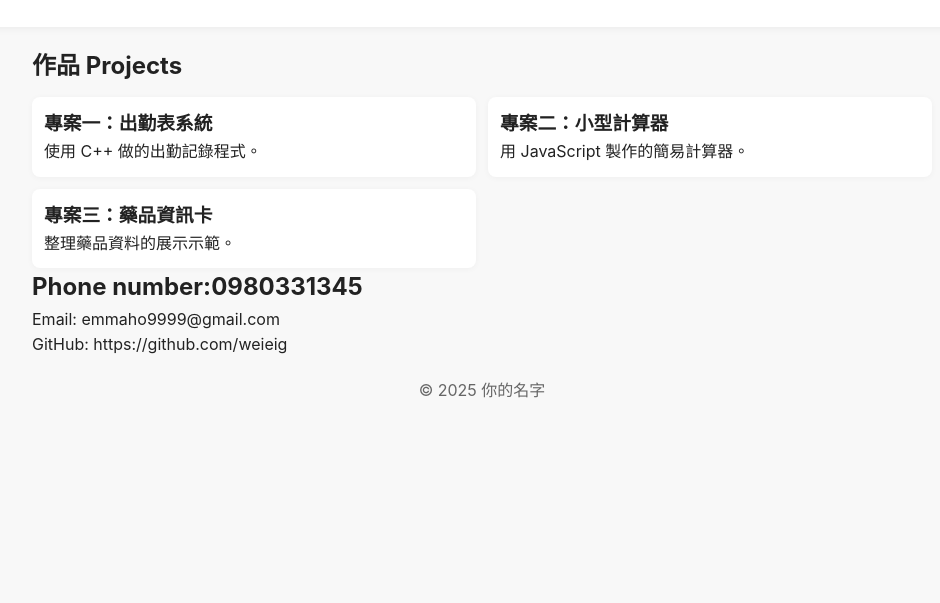
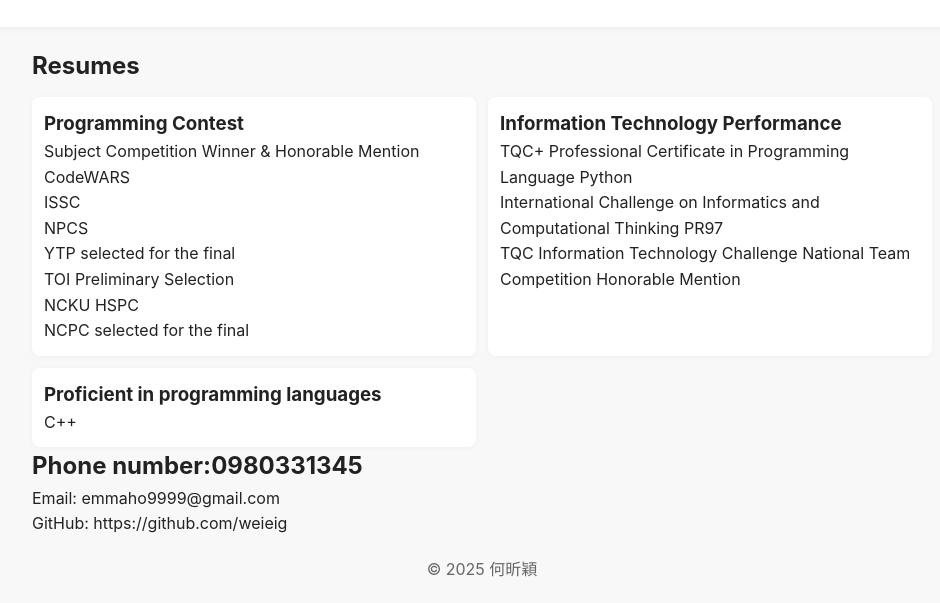
Before and after one commit to weieig/portfolio-Emma, a plain HTML site: page index.html in a window 1280 px wide. Shown: the part 262-865 px from the top of the page, without its empty margins (158-1098 px from the left). Before the commit the page ends 800 px from the top, so only its background shows below. Drawn offline with Linux system fonts and the light colour scheme.

```diff
--- a/index.html
+++ b/index.html
@@ -9,29 +9,39 @@
 <body>
   <header class="hero">
     <img src="images/螢幕擷取畫面 2025-11-16 210050.png" alt="我的大頭照" class="avatar">
-    <h1>你的名字</h1>
-    <p class="bio">一段簡短的自我介紹。</p>
+    <h1>何昕穎</h1>
+    <p class="bio">YZU-International Bachelor Program in Informatics</p>
   </header>
 
   <main class="content">
     <section id="projects">
-      <h2>作品 Projects</h2>
+      <h2>Resumes</h2>
 
       <div class="project-list">
+        <article class="project">
+          <h3>Programming Contest</h3>
+          <p>Subject Competition Winner & Honorable Mention</p>
+	  <p>CodeWARS</p>
+	  <p></p>
+	  <p>ISSC</p>
+	  <p>NPCS</p>
+	  <p>YTP selected for the final</p>
+	  <p>TOI Preliminary Selection</p>
+	  <p>NCKU HSPC</p>
+	  <p>NCPC selected for the final</p>
 
-        <article class="project">
-          <h3>專案一：出勤表系統</h3>
-          <p>使用 C++ 做的出勤記錄程式。</p>
         </article>
 
         <article class="project">
-          <h3>專案二：小型計算器</h3>
-          <p>用 JavaScript 製作的簡易計算器。</p>
+          <h3>Information Technology Performance</h3>
+	  <p>TQC+ Professional Certificate in Programming Language Python</p>
+          <p>International Challenge on Informatics and Computational Thinking PR97</p>
+	  <p>TQC Information Technology Challenge National Team Competition Honorable Mention</p>
         </article>
 
         <article class="project">
-          <h3>專案三：藥品資訊卡</h3>
-          <p>整理藥品資料的展示示範。</p>
+          <h3>Proficient in programming languages</h3>
+          <p>C++</p>
         </article>
 
       </div>
@@ -45,7 +55,7 @@
   </main>
 
   <footer class="footer">
-    <p>© 2025 你的名字</p>
+    <p>© 2025 何昕穎</p>
   </footer>
 </body>
 </html>
```
